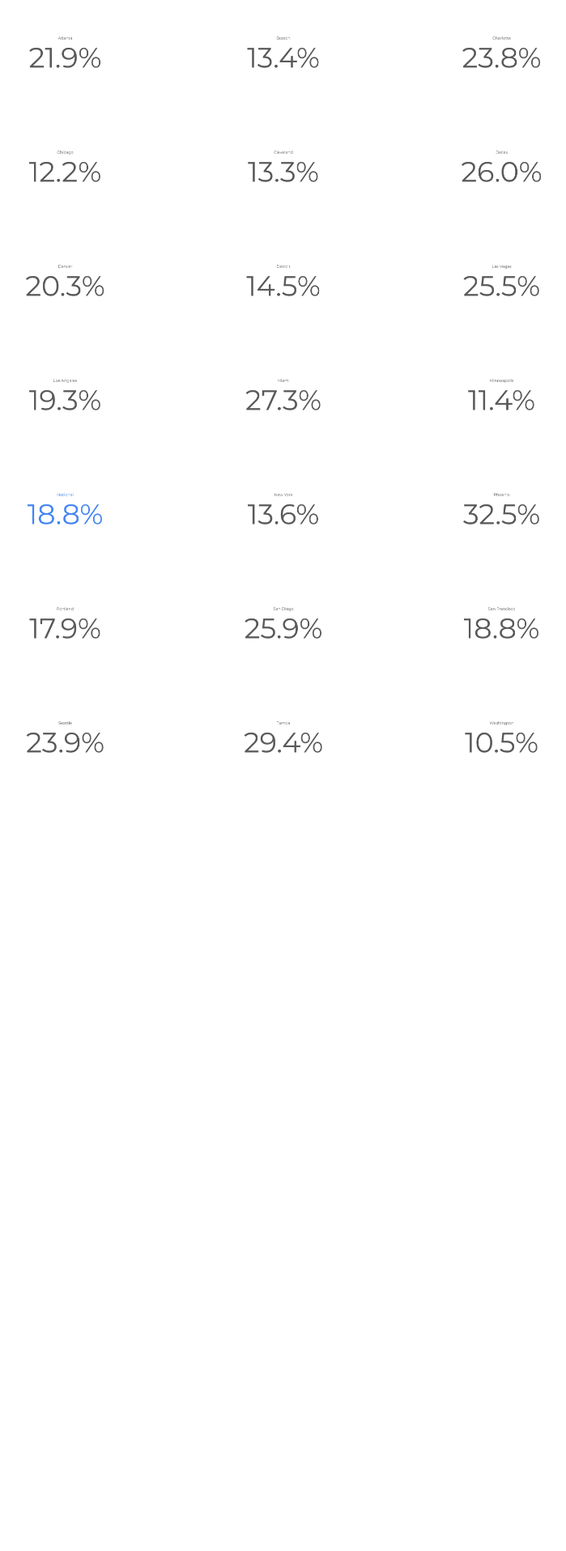
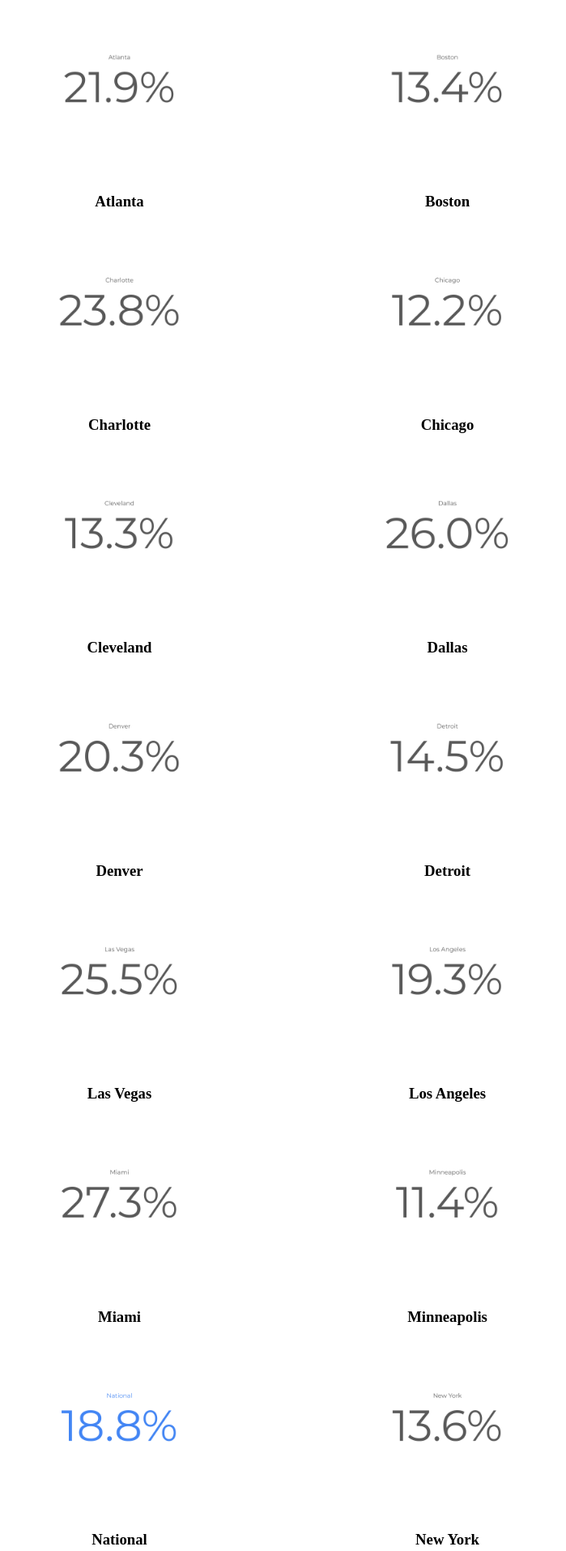
Before and after one commit to mollyboigon/filter-project, a plain HTML site: page index.html in a window 1280 px wide. Shown: the part 204-2120 px from the top of the page at 81% size, without its empty margins (290-989 px from the left). Before the commit the page ends 1199 px from the top, so only its background shows below. Drawn offline with nearby package versions, Linux system fonts and the light colour scheme.

Commit message:
added h3

```diff
--- a/index.html
+++ b/index.html
@@ -57,104 +57,109 @@
         <section id="cities">
             <div class="item atlanta active">
                 <img src="img/atlanta.png" />
+                <h3>Atlanta</h3>
             </div>
 
             <div class="item boston active">
                 <img src="img/boston.png" />
+                <h3>Boston</h3>
             </div>
 
             <div class="item charlotte active">
                 <img src="img/charlotte.png" />
+                <h3>Charlotte</h3>
             </div>
 
             <div class="item chicago active">
                 <img src="img/chicago.png" />
+                <h3>Chicago</h3>
 
             </div>
 
             <div class="item cleveland active">
                 <img src="img/cleveland.png" />
+                <h3>Cleveland</h3>
 
             </div>
 
             <div class="item dallas active">
                 <img src="img/dallas.png" />
-
+                <h3>Dallas</h3>
             </div>
 
             <div class="item denver active">
                 <img src="img/denver.png" />
-
+                <h3>Denver</h3>
             </div>
 
             <div class="item detroit active">
                 <img src="img/detroit.png" />
-
+                <h3>Detroit</h3>
             </div>
 
             <div class="item las-vegas active">
                 <img src="img/las-vegas.png" />
-
+                <h3>Las Vegas</h3>
             </div>
 
             <div class="item los-angeles active">
                 <img src="img/los-angeles.png" />
-
+                <h3>Los Angeles</h3>
             </div>
 
             <div class="item miami active">
                 <img src="img/miami.png" />
-
+                <h3>Miami</h3>
             </div>
 
             <div class="item minneapolis active">
                 <img src="img/minneapolis.png" />
-
+                <h3>Minneapolis</h3>
             </div>
 
-        <div class="item active">
+        <div class="item national active">
             <img src="img/national.png" />
-
+            <h3>National</h3>
         </div>
 
         <div class="item new-york active">
             <img src="img/new york.png" />
-
+            <h3>New York</h3>
         </div>
 
         <div class="item phoenix active">
             <img src="img/phoenix.png" />
-
+            <h3>Phoenix</h3>
         </div>
 
         <div class="item portland active">
             <img src="img/portland.png" />
-
+            <h3>Portland</h3>
         </div>
 
         <div class="item san-diego active">
             <img src="img/san-diego.png" />
-
+            <h3>San Diego</h3>
         </div>
 
         <div class="item san-francisco active">
             <img src="img/san-francisco.png" />
-
+            <h3>San Francisco</h3>
         </div>
 
     <div class="item seattle active">
         <img src="img/seattle.png" />
-
+        <h3>Seattle</h3>
     </div>
 
     <div class="item tampa active">
         <img src="img/tampa.png" />
-
+        <h3>Tampa</h3>
     </div>
 
     <div class="item washington active">
         <img src="img/washington.png" />
-
+        <h3>Washington</h3>
     </div>
         </section>
     </div>
--- a/main.js
+++ b/main.js
@@ -3,7 +3,7 @@ const select = document.querySelector(".filter")
 select.addEventListener("change", function (e) {
     const chosen_city = e.target.value;
     const currently_visible = document.querySelectorAll(".item.active")
-    const make_visible = document.querySelectorAll(`.item.${chosen_city}`)
+    const make_visible = document.querySelectorAll(`.item.${chosen_city}, .item.national`)
 
     currently_visible.forEach(function (cities) {
         cities.classList.remove("active");
--- a/style.css
+++ b/style.css
@@ -55,18 +55,17 @@ select {
 }
 
 .item {
-   opacity: 0.65;
-   transition: opacity 0.5s ease-in-out;
+   display:none
 }
 
 .item.active {
-    opacity: 1;
+    display:block;
 }
 /* Tablet/Desktop overrides */
 
 @media(min-width: 681px) {
     #cities > div{
-        flex-basis: calc(33% - 10px);
+        flex-basis: calc(50% - 10px);
 
 }
 
```
